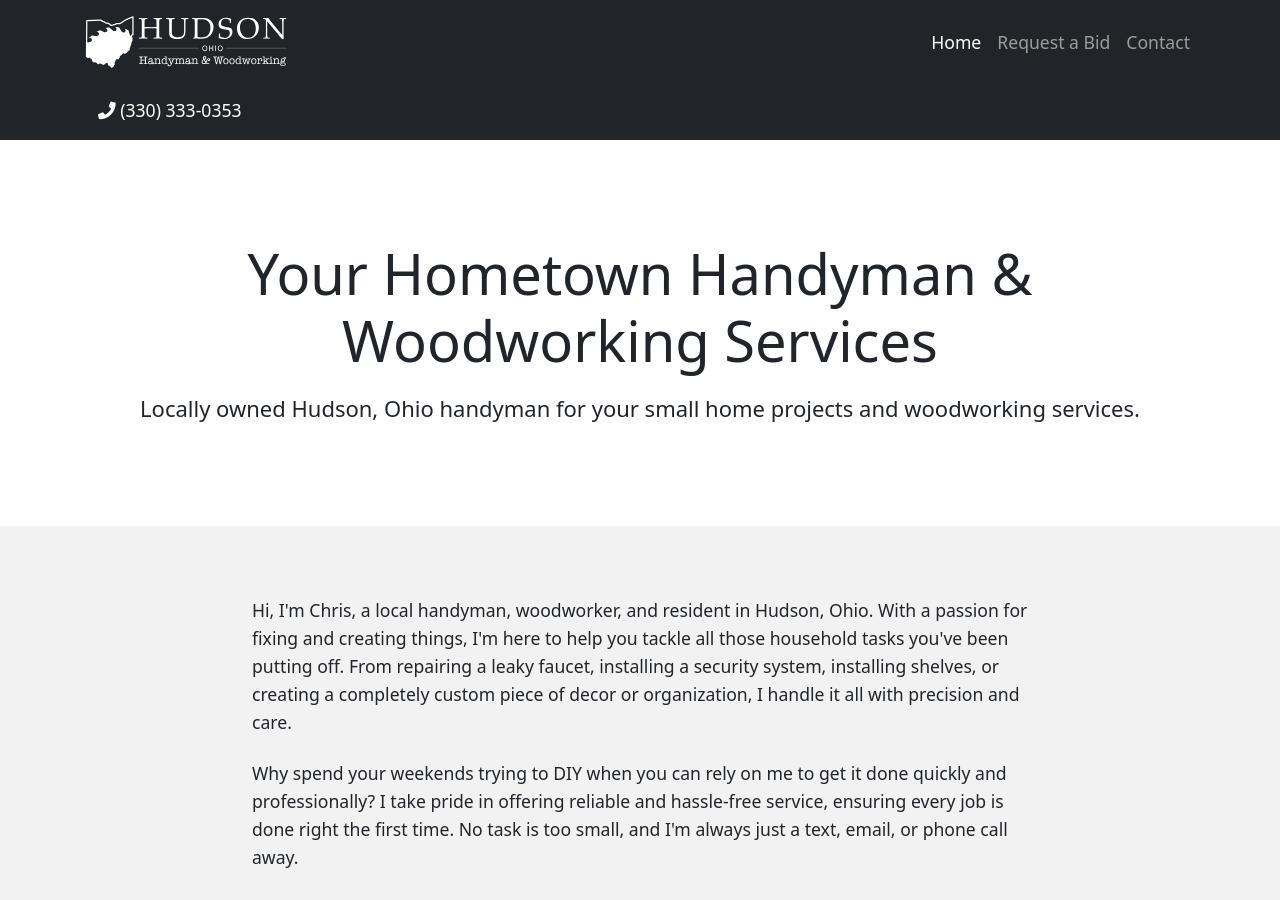
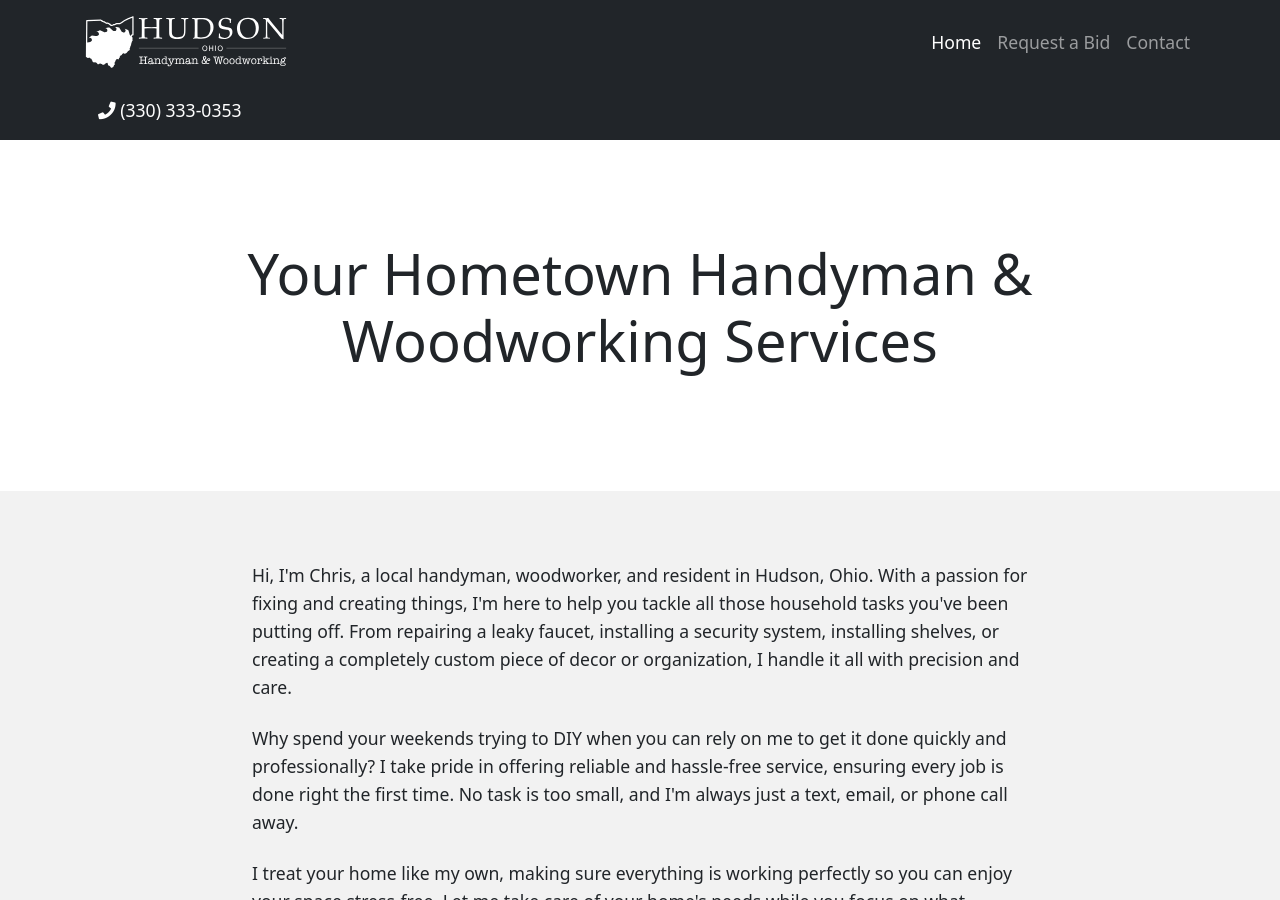
Before and after one commit to ChrisHonniball/hudson-ohio-handyman-and-renovations, a Jekyll site: the page built from index.html, in a window 1280 px wide and 900 px high. Built offline with Jekyll 4.4.1, drawn with Linux system fonts in a browser that asks for light colours; the list of posts is cut into pages by our own code.

Commit message:
remove paragraph

```diff
--- a/index.html
+++ b/index.html
@@ -7,10 +7,6 @@ layout: default
     <h1 class="display-4 mt-0 mb-3">
       Your Hometown Handyman & Woodworking Services
     </h1>
-    <p class="lead m-0">
-      Locally owned Hudson, Ohio handyman for your small home projects and
-      woodworking services.
-    </p>
   </div>
 </section>
 
```
